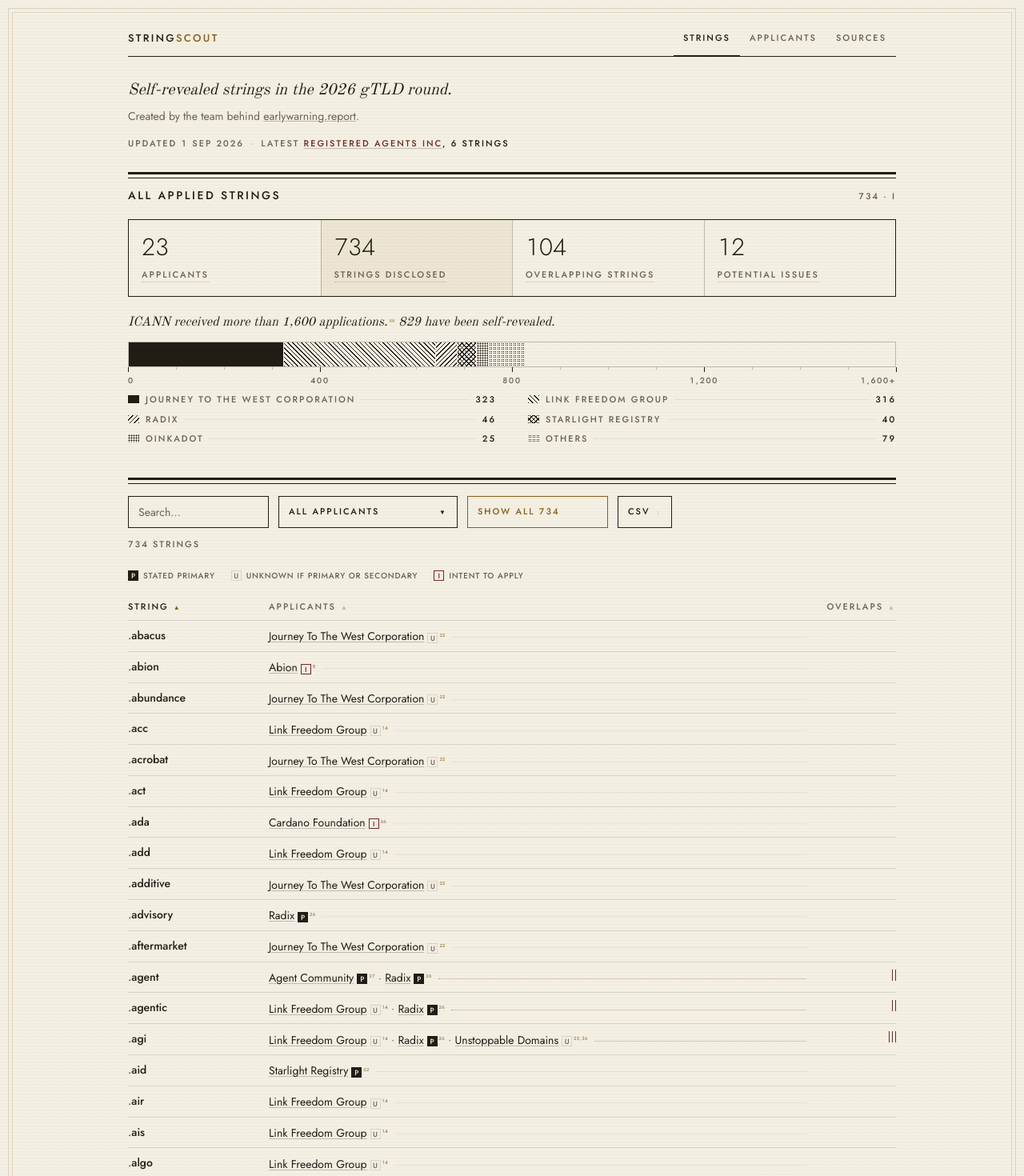
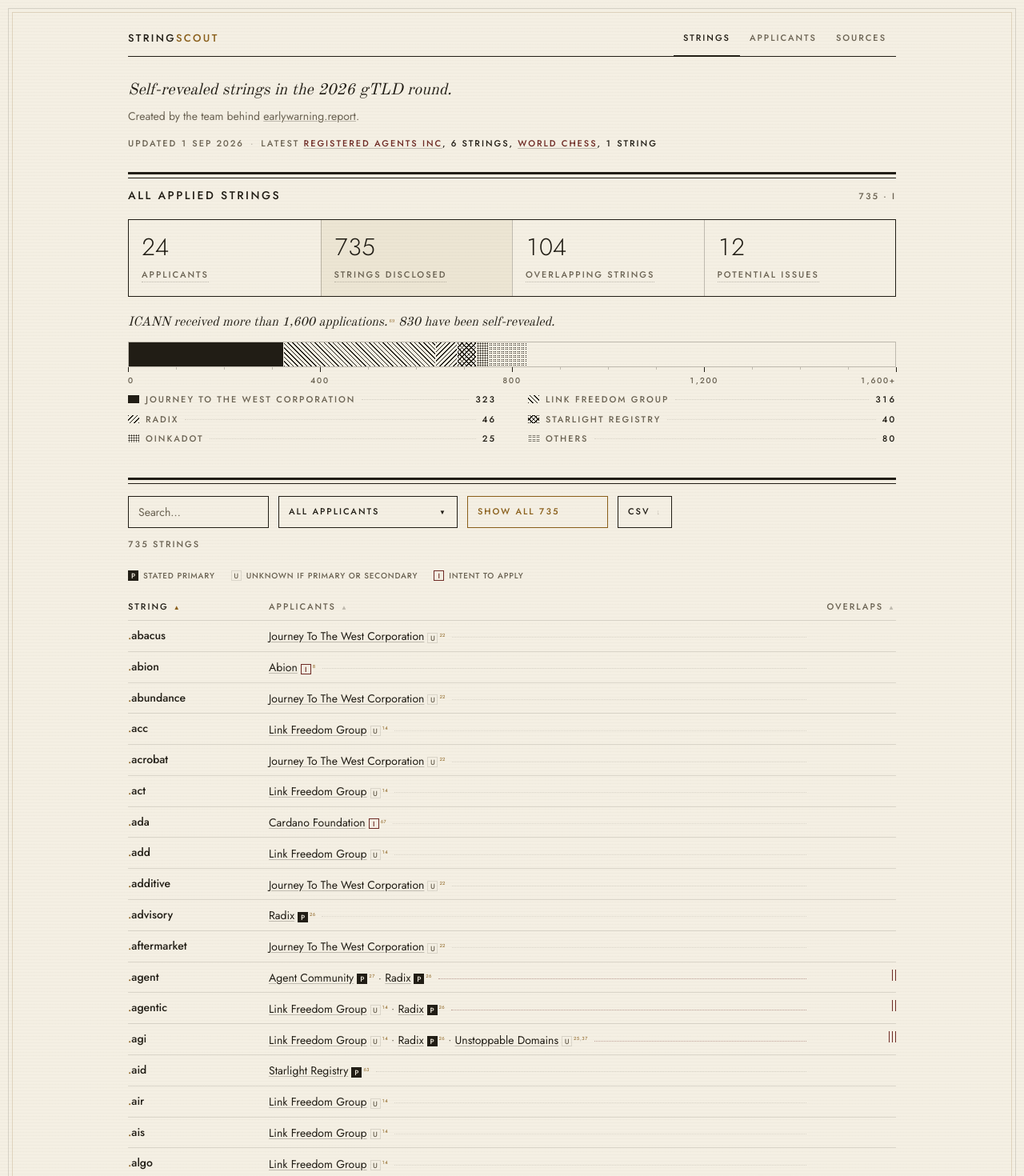
Before and after one commit to aslobodnik/stringscout, a Next.js app: page / in a window 1280 px wide. Shown: the top 1470 px of the page at 80% size. Built offline with nearby package versions, Linux system fonts and the light colour scheme.

Commit message:
add world chess, .chess as a community application
Claude-Session: https://claude.ai/code/session_017csTRGURvnnvTrE7Dc8DJV

```diff
--- a/data/applicants.ts
+++ b/data/applicants.ts
@@ -273,6 +273,17 @@ export const handApplicants: Applicant[] = [
     sourceIds: ["astronym"],
   },
   {
+    slug: "worldchess",
+    status: "disclosed",
+    name: "World Chess",
+    backers: "Ilya Merenzon, CEO · Viswanathan Anand, Interim FIDE President",
+    applicationCount: "1",
+    feesPaid: null,
+    revealedOn: "2026-09-01",
+    note: null,
+    sourceIds: ["fide"],
+  },
+  {
     slug: "d3",
     status: "intent",
     name: "D3",
--- a/data/claims.ts
+++ b/data/claims.ts
@@ -186,6 +186,11 @@ const registeredagents = expand(
   ["astronym"]
 );
 
+// World Chess — .chess, a community application filed through a World Chess
+// subsidiary with FIDE as sponsor, per the joint FIDE release. Single-string
+// applicant, so primary.
+const worldchess = expand(["chess"], "worldchess", ["fide"], "primary");
+
 // Pre-window intent announcements, per Domain Incite. Not applications: the
 // "intent" kind keeps them visible in the table without counting them as
 // disclosed strings.
@@ -237,6 +242,7 @@ export const claims: Claim[] = dedupe([
   ...radix,
   ...agentcommunity,
   ...registeredagents,
+  ...worldchess,
   ...intents,
   ...announcedClaims,
 ]);
--- a/data/sources.ts
+++ b/data/sources.ts
@@ -218,6 +218,15 @@ const handSources: Source[] = [
     kind: "applicant",
   },
   {
+    id: "fide",
+    outlet: "FIDE (World Chess)",
+    title:
+      "Chess is getting its own home on the internet: FIDE and World Chess apply for the .chess domain extension",
+    url: "https://www.fide.com/chess-is-getting-its-own-home-on-the-internet-fide-and-world-chess-apply-for-the-chess-domain-extension/",
+    date: "2026-09-01",
+    kind: "applicant",
+  },
+  {
     id: "di",
     outlet: "Domain Incite",
     title: "Second new gTLD contention set revealed",
```
